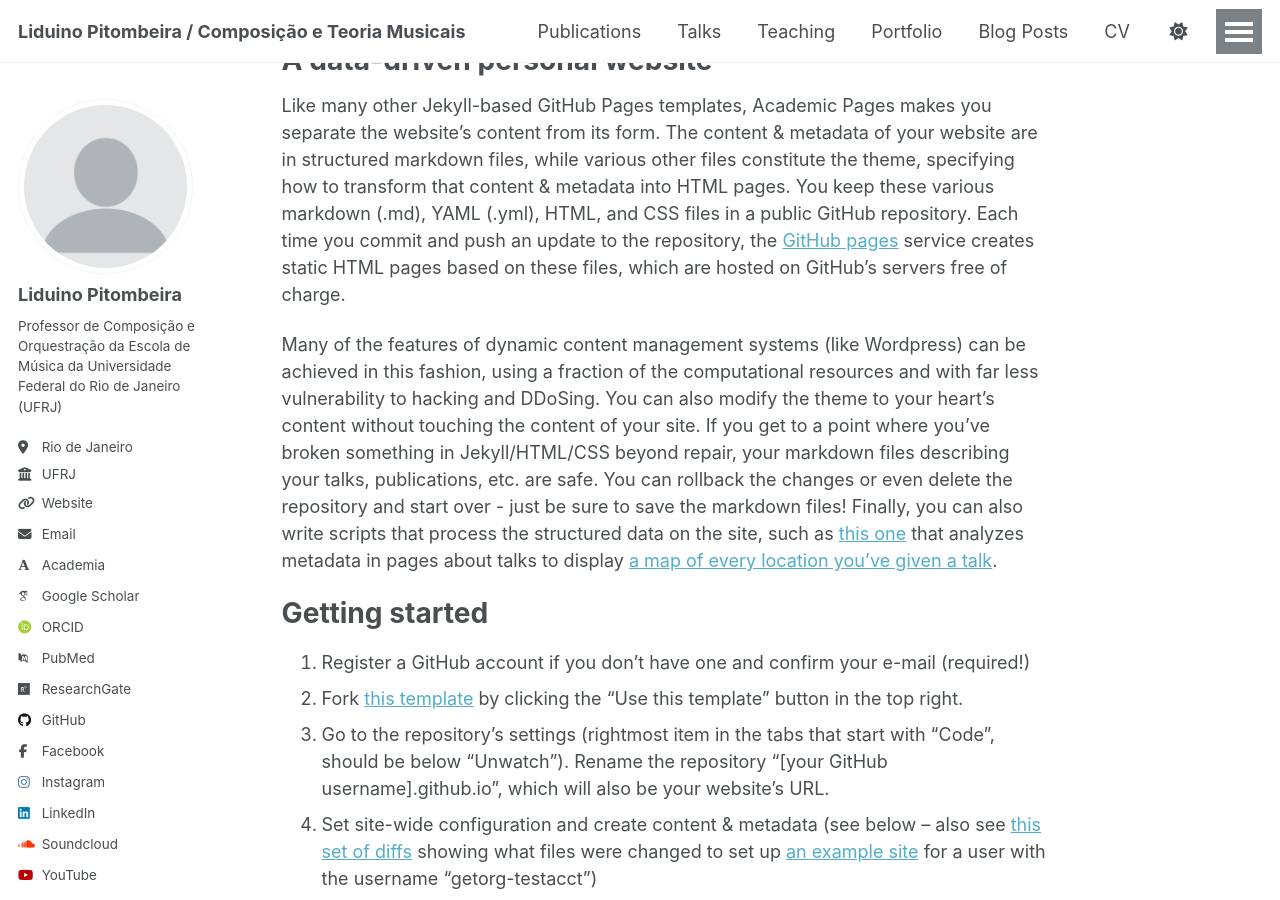
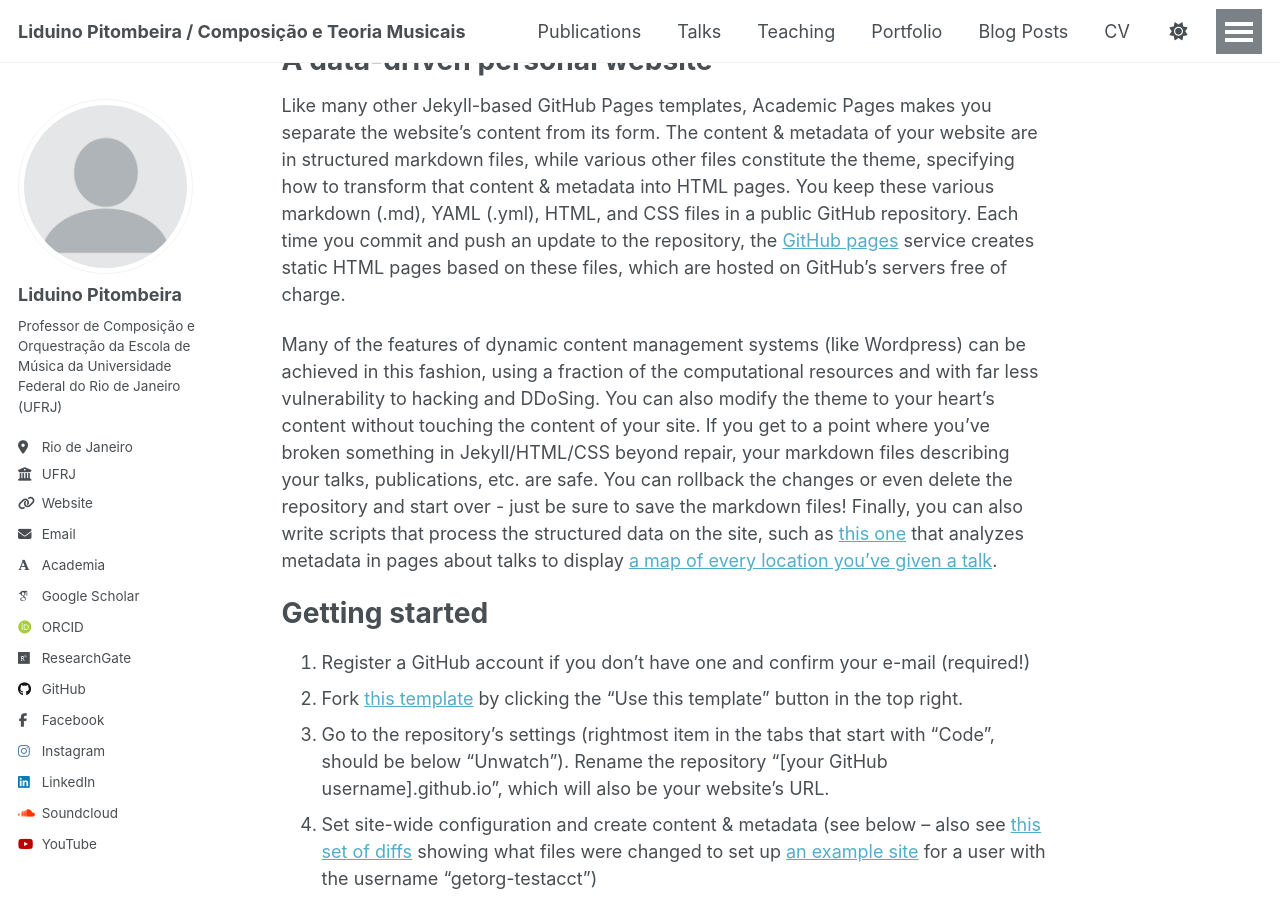
Before and after one commit to liduinopitombeira/liduinopitombeira.github.io, a Jekyll site: the page built from _pages/about.md, in a window 1280 px wide and 900 px high, scrolled down 392 px. Built offline with Jekyll 4.4.1, drawn with Linux system fonts in a browser that asks for light colours; some web fonts are replaced.

Commit message:
Update _config.yml

```diff
--- a/_config.yml
+++ b/_config.yml
@@ -33,19 +33,14 @@
 
   # Academic websites
   academia         : "https://ufrj.academia.edu/LiduinoPitombeira"
-
   googlescholar    : "https://scholar.google.com/citations?user=dx8BjlQAAAAJ&hl=en"
-
   orcid            : "https://orcid.org/0000-0002-1141-655X"
-
-  pubmed           : "https://www.ncbi.nlm.nih.gov/pubmed/?term=john+snow"
   researchgate     : "https://www.researchgate.net/profile/Liduino-Pitombeira"
-
 
 
   # Repositories and software development
 
-  github           : "github.com/liduinopitombeira"
+  github           : "liduinopitombeira"
 
 
   # Social media
```
